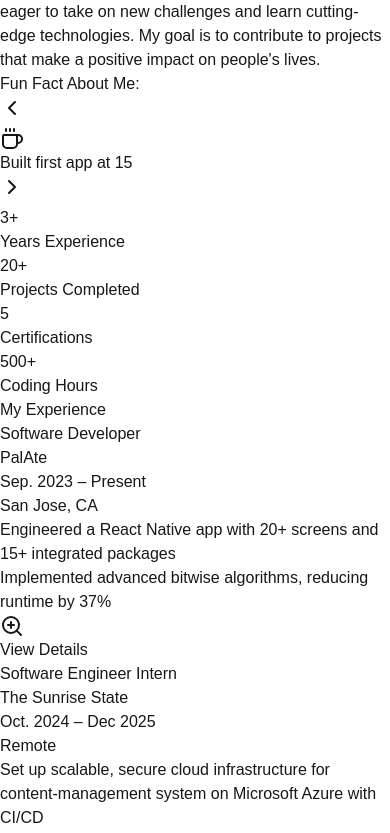
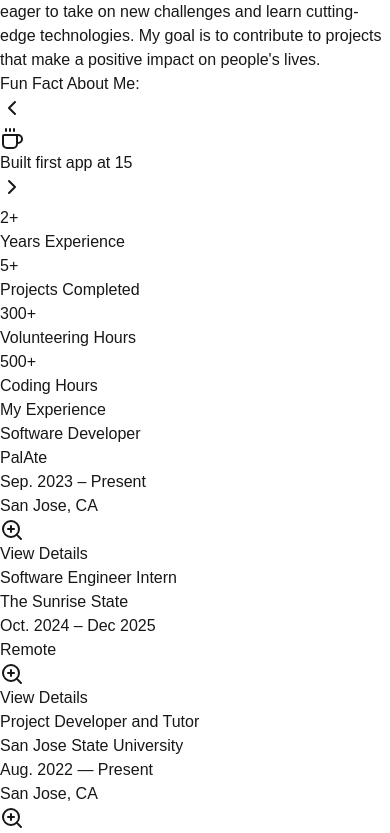
Before and after one commit to WillN-byte/PersonalWebsite, a Next.js app: page / in a window 390 px wide. Shown: the part 1156-1989 px from the top of the page. Built offline with nearby package versions, Linux system fonts and the light colour scheme.

Commit message:
updated expereince section so that the timecard card items are aligned vertically

```diff
--- a/next.config.ts
+++ b/next.config.ts
@@ -2,9 +2,9 @@ import type { NextConfig } from "next";
 
 const nextConfig: NextConfig = {
   /* config options here */
-  basePath: "/PersonalWebsite",
-  output: "export",  // <=== enables static exports
-  reactStrictMode: true,
+  // basePath: "/PersonalWebsite",
+  // output: "export",  // <=== enables static exports
+  // reactStrictMode: true,
 };
 
 export default nextConfig;
--- a/src/components/sections/AboutMe.tsx
+++ b/src/components/sections/AboutMe.tsx
@@ -1,11 +1,11 @@
-'use client';
+"use client";
 
-import { useState, useEffect } from 'react';
-import Image from 'next/image';
-import { motion, useAnimation } from 'framer-motion';
-import { useInView } from 'react-intersection-observer';
-import { Button } from '../ui/Button';
-import { Card, CardContent } from '@/components/ui/Card';
+import { useState, useEffect } from "react";
+import Image from "next/image";
+import { motion, useAnimation } from "framer-motion";
+import { useInView } from "react-intersection-observer";
+import { Button } from "../ui/Button";
+import { Card, CardContent } from "@/components/ui/Card";
 import {
   ChevronLeft,
   ChevronRight,
@@ -13,26 +13,26 @@ import {
   Book,
   Coffee,
   Mountain,
-} from 'lucide-react';
+} from "lucide-react";
 
 const funFacts = [
-  { text: 'Loves solving puzzles', icon: <Code className='w-6 h-6' /> },
-  { text: 'Built first app at 15', icon: <Coffee className='w-6 h-6' /> },
+  { text: "Loves solving puzzles", icon: <Code className="w-6 h-6" /> },
+  { text: "Built first app at 15", icon: <Coffee className="w-6 h-6" /> },
   {
-    text: 'Fluent in 3 programming languages',
-    icon: <Book className='w-6 h-6' />,
+    text: "Fluent in 3 programming languages",
+    icon: <Book className="w-6 h-6" />,
   },
   {
-    text: 'Avid hiker and nature enthusiast',
-    icon: <Mountain className='w-6 h-6' />,
+    text: "Avid hiker and nature enthusiast",
+    icon: <Mountain className="w-6 h-6" />,
   },
 ];
 
 const stats = [
-  { label: 'Years Experience', value: '3+' },
-  { label: 'Projects Completed', value: '20+' },
-  { label: 'Certifications', value: '5' },
-  { label: 'Coding Hours', value: '500+' },
+  { label: "Years Experience", value: "2+" },
+  { label: "Projects Completed", value: "5+" },
+  { label: "Volunteering Hours", value: "300+" },
+  { label: "Coding Hours", value: "500+" },
 ];
 
 export default function AboutMe() {
@@ -42,7 +42,7 @@ export default function AboutMe() {
 
   useEffect(() => {
     if (inView) {
-      controls.start('visible');
+      controls.start("visible");
     }
   }, [controls, inView]);
 
@@ -62,32 +62,32 @@ export default function AboutMe() {
   };
 
   return (
-    <section id='about' className='py-16 md:py-24'>
+    <section id="about" className="py-16 md:py-24">
       <motion.div
         ref={ref}
         animate={controls}
-        initial='hidden'
+        initial="hidden"
         variants={{
           visible: { opacity: 1, y: 0 },
           hidden: { opacity: 0, y: 50 },
         }}
         transition={{ duration: 0.5 }}
-        className='container mx-auto px-4'
+        className="container mx-auto px-4"
       >
-        <div className='grid grid-cols-1 md:grid-cols-2 gap-8 items-center'>
+        <div className="grid grid-cols-1 md:grid-cols-2 gap-8 items-center">
           <motion.div
             whileHover={{ scale: 1.05 }}
-            transition={{ type: 'spring', stiffness: 300 }}
-            className='space-y-6'
+            transition={{ type: "spring", stiffness: 300 }}
+            className="space-y-6"
           >
-            <h2 className='text-3xl font-bold mb-4'>About Me</h2>
-            <p className='text-lg'>
+            <h2 className="text-3xl font-bold mb-4">About Me</h2>
+            <p className="text-lg">
               Hi there! I'm William Ngo, a passionate computer science graduate
               with a keen interest in software engineering. My journey in tech
               began with a curiosity about how things work, which quickly
               evolved into a love for creating innovative solutions.
             </p>
-            <p className='text-lg'>
+            <p className="text-lg">
               With a strong foundation in various programming languages and a
               knack for problem-solving, I'm always eager to take on new
               challenges and learn cutting-edge technologies. My goal is to
@@ -96,43 +96,43 @@ export default function AboutMe() {
             </p>
           </motion.div>
 
-          <div className='space-y-8'>
+          <div className="space-y-8">
             <Card>
-              <CardContent className='p-6'>
-                <h3 className='text-xl font-semibold mb-4'>
+              <CardContent className="p-6">
+                <h3 className="text-xl font-semibold mb-4">
                   Fun Fact About Me:
                 </h3>
-                <div className='flex items-center justify-between'>
+                <div className="flex items-center justify-between">
                   <button
                     onClick={prevFact}
-                    aria-label='Previous fact'
-                    className='p-2'
+                    aria-label="Previous fact"
+                    className="p-2"
                   >
-                    <ChevronLeft className='h-6 w-6' />
+                    <ChevronLeft className="h-6 w-6" />
                   </button>
-                  <div className='flex items-center space-x-4'>
+                  <div className="flex items-center space-x-4">
                     {funFacts[currentFact].icon}
-                    <p className='text-lg font-medium'>
+                    <p className="text-lg font-medium">
                       {funFacts[currentFact].text}
                     </p>
                   </div>
                   <button
                     onClick={nextFact}
-                    aria-label='Next fact'
-                    className='p-2'
+                    aria-label="Next fact"
+                    className="p-2"
                   >
-                    <ChevronRight className='h-6 w-6' />
+                    <ChevronRight className="h-6 w-6" />
                   </button>
                 </div>
               </CardContent>
             </Card>
 
-            <div className='grid grid-cols-2 gap-4'>
+            <div className="grid grid-cols-2 gap-4">
               {stats.map((stat, index) => (
                 <Card key={index}>
-                  <CardContent className='p-4 text-center'>
-                    <h4 className='text-2xl font-bold'>{stat.value}</h4>
-                    <p className='text-sm text-muted-foreground'>
+                  <CardContent className="p-4 text-center">
+                    <h4 className="text-2xl font-bold">{stat.value}</h4>
+                    <p className="text-sm text-muted-foreground">
                       {stat.label}
                     </p>
                   </CardContent>
--- a/src/components/ui/TimelineCard.tsx
+++ b/src/components/ui/TimelineCard.tsx
@@ -1,8 +1,8 @@
-import React from 'react';
-import Image from 'next/image';
-import { Card, CardContent } from './Card';
-import { Button } from './Button';
-import { ZoomIn } from 'lucide-react';
+import React from "react";
+import Image from "next/image";
+import { Card, CardContent } from "./Card";
+import { Button } from "./Button";
+import { ZoomIn } from "lucide-react";
 
 interface TimelineCardProps {
   title: string;
@@ -24,32 +24,34 @@ const TimelineCard: React.FC<TimelineCardProps> = ({
   onZoom,
 }) => {
   return (
-    <Card className='w-full overflow-hidden relative z-10'>
-      <div className='flex flex-col md:flex-row'>
-        <div className='w-full md:w-1/2 relative h-64 md:h-auto overflow-hidden'>
+    <Card className="w-full overflow-hidden relative z-10 pt-4">
+      <div className="flex flex-col">
+        {/* Image Section */}
+        <div className="w-full relative h-64 overflow-hidden">
           <Image
-            src={image || '/placeholder.svg'}
+            src={image || "/placeholder.svg"}
             alt={title}
             fill
-            style={{ objectFit: 'contain' }}
+            style={{ objectFit: "contain" }}
           />
         </div>
-        <CardContent className='w-full md:w-1/2 p-6 flex flex-col justify-between'>
+        {/* Content Section */}
+        <CardContent className="p-6 flex flex-col justify-between">
           <div>
-            <h3 className='text-2xl font-bold mb-2'>{title}</h3>
-            <p className='text-xl text-primary mb-2'>{company}</p>
-            <p className='text-lg text-muted-foreground mb-1'>{period}</p>
-            <p className='text-lg text-muted-foreground mb-4'>{location}</p>
-            <ul className='list-disc list-inside space-y-2'>
+            <h3 className="text-2xl font-bold mb-2">{title}</h3>
+            <p className="text-xl text-primary mb-2">{company}</p>
+            <p className="text-lg text-muted-foreground mb-1">{period}</p>
+            <p className="text-lg text-muted-foreground mb-4">{location}</p>
+            {/* <ul className='list-disc list-inside space-y-2'>
               {accomplishments.slice(0, 2).map((accomplishment, index) => (
                 <li key={index} className='text-base'>
                   {accomplishment}
                 </li>
               ))}
-            </ul>
+            </ul> */}
           </div>
-          <Button variant='outline' size='lg' className='mt-4' onClick={onZoom}>
-            <ZoomIn className='mr-2 h-5 w-5' />
+          <Button variant="outline" size="lg" className="mt-4" onClick={onZoom}>
+            <ZoomIn className="mr-2 h-5 w-5" />
             View Details
           </Button>
         </CardContent>
```
Also changed, not shown: src/components/sections/Hero.tsx (+32 -51 lines).
